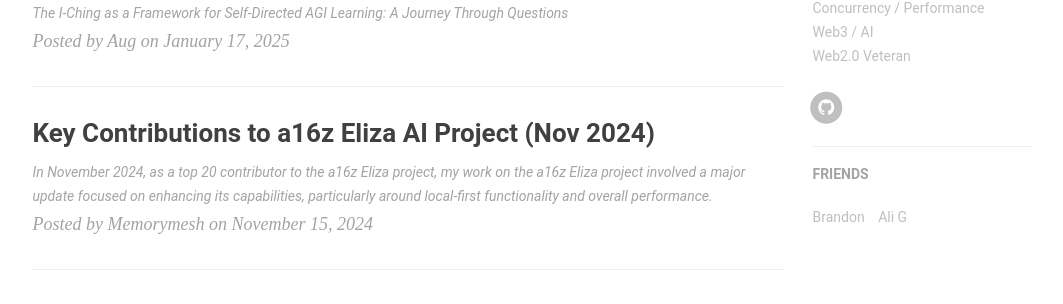
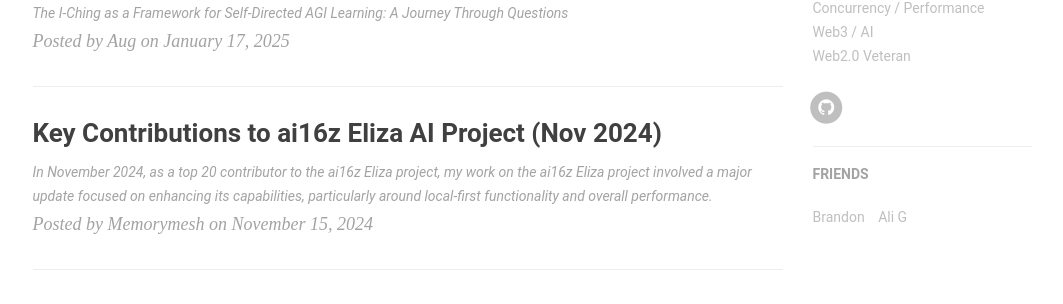
Before and after one commit to augchan42/augchan42.github.io, a Jekyll site: the page built from blog/index.html, in a window 1280 px wide and 900 px high, scrolled down 1266 px. Shown: the part 142-446 px from the top of the window, without its empty margins (135-1198 px from the left). Built offline with Jekyll 4.4.1, drawn with Linux system fonts in a browser that asks for light colours; nearby versions of some CDN libraries; some web fonts are replaced; the list of posts is cut into pages by our own code; comment, search, counter and statistics services are not loaded.

Commit message:
a16z -> ai16z

```diff
--- a/_posts/2024-11-15-eliza-ai16z-contribution.md
+++ b/_posts/2024-11-15-eliza-ai16z-contribution.md
@@ -1,13 +1,13 @@
 ---
 layout: post
-title: "Key Contributions to a16z Eliza AI Project (Nov 2024)"
+title: "Key Contributions to ai16z Eliza AI Project (Nov 2024)"
 date: 2024-11-15
-description: "Detailing significant enhancements to the a16z Eliza AI project, focusing on local-first capabilities, model optimization, and backend stability."
+description: "Detailing significant enhancements to the ai16z Eliza AI project, focusing on local-first capabilities, model optimization, and backend stability."
 tags:
   [AI, LLM, Embeddings, Python, Ollama, Claude-3-Haiku, Postgres, Open-Source]
 ---
 
-In November 2024, as a top 20 contributor to the [a16z Eliza project](https://github.com/augchan42/eliza), my work on the a16z Eliza project involved a major update focused on enhancing its capabilities, particularly around local-first functionality and overall performance.
+In November 2024, as a top 20 contributor to the [ai16z Eliza project](https://github.com/augchan42/eliza), my work on the ai16z Eliza project involved a major update focused on enhancing its capabilities, particularly around local-first functionality and overall performance.
 
 The core of this update is captured in commit [`638eac6`](https://github.com/augchan42/eliza/commit/638eac67a83bd3346bb48ae5d5921857f44cf980), which introduced several key improvements:
 
```
